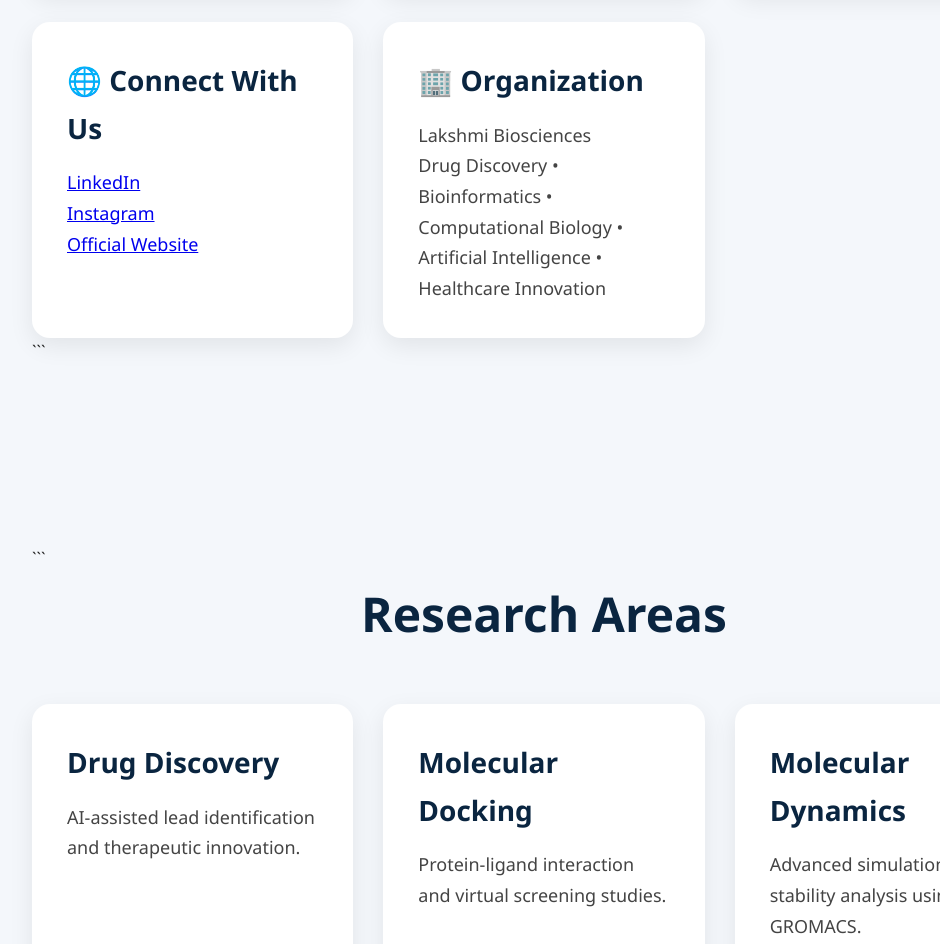
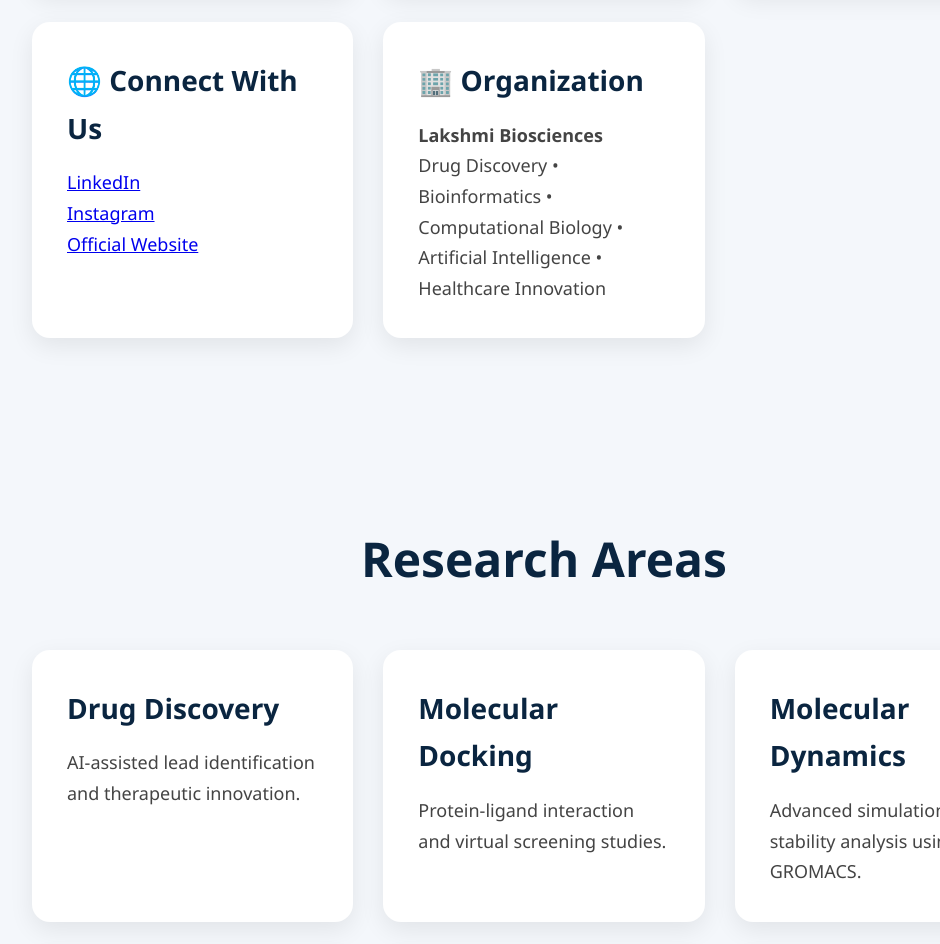
Before and after one commit to ritumishra6204-cyber/ruturajkumar0-lakshmi-biosciences, a plain HTML site: page contact.html in a window 1280 px wide. Shown: the part 1360-2304 px from the top of the page, without its empty margins (96-1036 px from the left). Drawn offline with Linux system fonts and the light colour scheme.

Commit message:
Add files via upload

````diff
--- a/contact.html
+++ b/contact.html
@@ -4,20 +4,24 @@
 <html lang="en">
 
 <head>
-<meta charset="UTF-8">
-<meta name="viewport" content="width=device-width, initial-scale=1.0">
+    <meta charset="UTF-8">
+    <meta name="viewport" content="width=device-width, initial-scale=1.0">
+
 
 <title>Contact Us | Lakshmi Biosciences</title>
 
-<meta name="description" content="Contact Lakshmi Biosciences for Drug Discovery, Bioinformatics, Computational Biology, AI Research and Healthcare Innovation.">
+<meta name="description" content="Contact Lakshmi Biosciences for Drug Discovery, Bioinformatics, Computational Biology, Artificial Intelligence, Research Collaborations and Healthcare Innovation.">
 
 <link rel="stylesheet" href="style.css">
+
+
 </head>
 
 <body>
 
 <header>
     <div class="logo">Lakshmi Biosciences</div>
+
 
 <nav>
     <a href="index.html">Home</a>
@@ -28,10 +32,12 @@
     <a href="contact.html">Contact</a>
 </nav>
 
+
 </header>
 
 <section class="hero">
     <h1>Let's Connect</h1>
+
 
 <p>
     Collaborate with Lakshmi Biosciences for innovative research,
@@ -39,9 +45,11 @@
     and healthcare innovation.
 </p>
 
+
 </section>
 
 <section class="section">
+
 
 <h2>Get in Touch</h2>
 
@@ -76,8 +84,7 @@
         <h3>📱 WhatsApp</h3>
 
         <p>
-            <a href="https://api.whatsapp.com/send?phone=916204743980"
-               target="_blank">
+            <a href="https://api.whatsapp.com/send?phone=916204743980" target="_blank">
                 Chat on WhatsApp
             </a>
         </p>
@@ -118,7 +125,7 @@
         <h3>🏢 Organization</h3>
 
         <p>
-            Lakshmi Biosciences
+            <strong>Lakshmi Biosciences</strong>
         </p>
 
         <p>
@@ -127,13 +134,13 @@
     </div>
 
 </div>
-```
+
 
 </section>
 
 <section class="section">
 
-```
+
 <h2>Research Areas</h2>
 
 <div class="grid">
@@ -169,7 +176,7 @@
     </div>
 
 </div>
-```
+
 
 </section>
 
````
